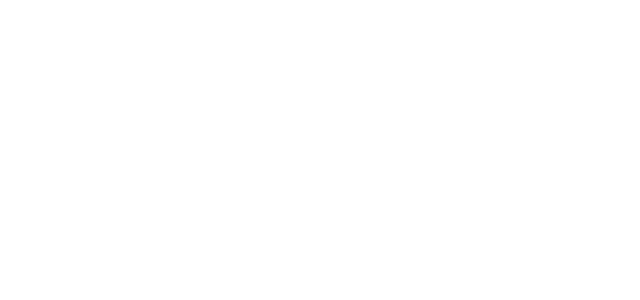
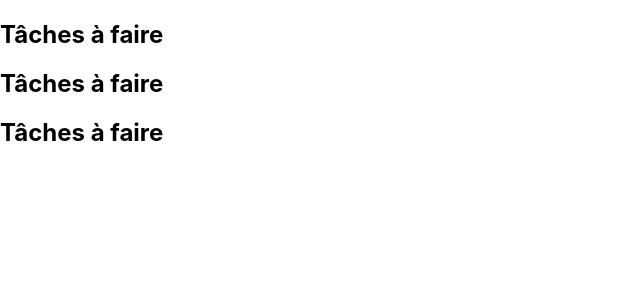
Before and after one commit to Arnaud293/ReactApp_Task-Manager, a React (Create React App) app: page / in a window 1280 px wide. Shown: the top 300 px of the page, without its empty margins (0-640 px from the left). Built offline with nearby package versions, Linux system fonts and the light colour scheme.

Commit message:
preparing map + props

```diff
--- a/src/components/Column.js
+++ b/src/components/Column.js
@@ -1,8 +1,13 @@
 import React from 'react';
+import Task from './Task';
 
 const Column = ({column, tasks}) => {
     return (
-        <div>
+        <div className='tasks-column'>
+            <h2>{column.title}</h2>
+            {tasks.map((task, index) => (
+                <Task key={task.id} task={task} index={index}/>
+            ))}
         </div>
     );
 };
```
